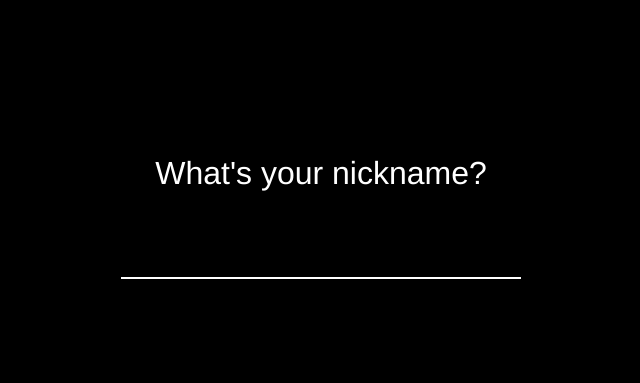
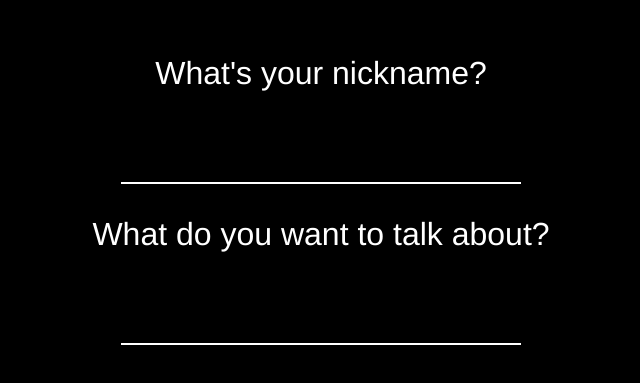
Before and after one commit to nickguo/ucsd_chat, a website: page public/index.html in a window 1280 px wide. Shown: the part 177-560 px from the top of the page, without its empty margins (319-959 px from the left). Drawn offline with nearby package versions, Linux system fonts and the light colour scheme; no server answers.

Commit message:
added topic input box

```diff
--- a/public/index.html
+++ b/public/index.html
@@ -17,6 +17,8 @@
       <div class="form">
         <h3 class="title">What's your nickname?</h3>
         <input class="usernameInput" type="text" maxlength="14" />
+        <h3 class="title">What do you want to talk about?</h3>
+        <input class="topicInput" type="text" maxlength="14" />
       </div>
     </li>
   </ul>
--- a/public/main.js
+++ b/public/main.js
@@ -18,10 +18,10 @@ $(function() {
 
   // Prompt for setting a username
   var username;
+  var topic;
   var connected = false;
   var typing = false;
   var lastTypingTime;
-  var $currentInput = $usernameInput.focus();
 
   var socket = io();
 
@@ -34,13 +34,15 @@ $(function() {
     }
     log(message);
   }
+  // Sets the client's topic
 
   // Sets the client's username
   function setUsername () {
     username = cleanInput($usernameInput.val().trim());
+    topic = cleanInput($topicInput.val().trim());
 
     // If the username is valid
-    if (username) {
+    if (username && topic) {
       $loginPage.fadeOut();
       $chatPage.show();
       $loginPage.off('click');
@@ -48,6 +50,9 @@ $(function() {
 
       // Tell the server your username
       socket.emit('add user', username);
+
+      // Tell the server your topic
+      socket.emit('add topic', topic);
     }
   }
 
--- a/public/style.css
+++ b/public/style.css
@@ -54,7 +54,7 @@ ul {
 
 .login.page .form {
   height: 100px;
-  margin-top: -100px;
+  margin-top: -200px;
   position: absolute;
 
   text-align: center;
@@ -67,10 +67,21 @@ ul {
   border: none;
   border-bottom: 2px solid #fff;
   outline: none;
-  padding-bottom: 15px;
+  padding-bottom: 20px;
   text-align: center;
   width: 400px;
 }
+
+.login.page .form .topicInput {
+  background-color: transparent;
+  border: none;
+  border-bottom: 2px solid #fff;
+  outline: none;
+  padding-bottom: 20px;
+  text-align: center;
+  width: 400px;
+}
+
 
 .login.page .title {
   font-size: 200%;
@@ -81,10 +92,21 @@ ul {
   letter-spacing: 3px;
 }
 
+.login.page .topicInput{
+  font-size: 200%;
+  letter-spacing: 3px;
+}
+
 .login.page .title, .login.page .usernameInput {
   color: #fff;
   font-weight: 100;
 }
+
+.login.page .title, .login.page .topicInput{
+  color: #fff;
+  font-weight: 100;
+}
+
 
 /* Chat page */
 
```
